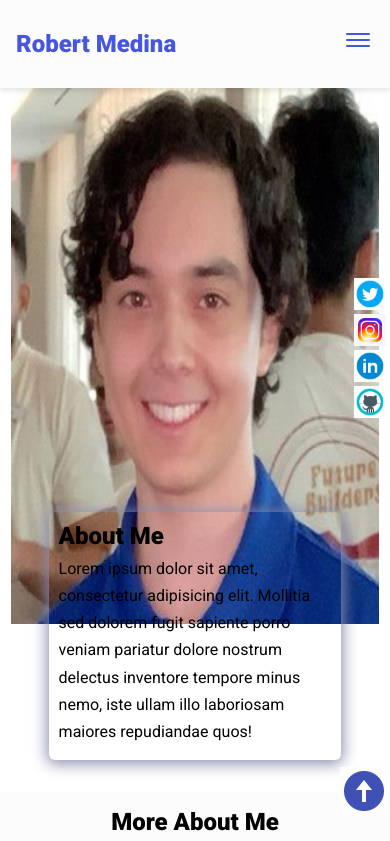
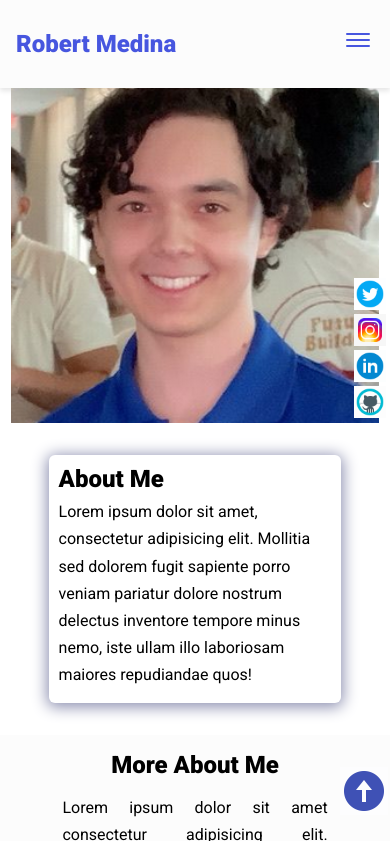
Before and after one commit to da-b0ss/RM, a plain HTML site: page index.html in a window 390 px wide. Shown: the top 841 px of the page. Drawn offline with nearby package versions, Linux system fonts and the light colour scheme.

Commit message:
fixed about me and image resize bug

```diff
--- a/assets/css/styles.css
+++ b/assets/css/styles.css
@@ -111,8 +111,10 @@ nav ul li {
 }
 
 .hero img {
-  height: 37.5rem;
-  width: 37.5rem;
+  height: auto;
+  width: 100%;
+  max-width: 37.5rem;
+  object-fit: contain;
 }
 
 .bio {
@@ -369,13 +371,15 @@ footer {
   }
 
   .hero img {
-    height: 37.5rem;
-    width: 30rem;
+    height: auto;
+    width: 100%;
+    max-width: 30rem;
   }
 
   .bio {
-    margin-top: -7rem;
-    width: 20.5rem;
+    margin-top: 2rem;
+    width: 100%;
+    max-width: 20.5rem;
   }
 
   .more-about {
@@ -411,12 +415,14 @@ footer {
 
 @media screen and (max-width: 420px) {
   .hero img {
-    height: 37.5rem;
-    width: 23rem;
+    height: auto;
+    width: 100%;
+    max-width: 23rem;
   }
 
   .bio {
-    width: 18.3rem;
+    width: 100%;
+    max-width: 18.3rem;
   }
 
   .project-container {
```
